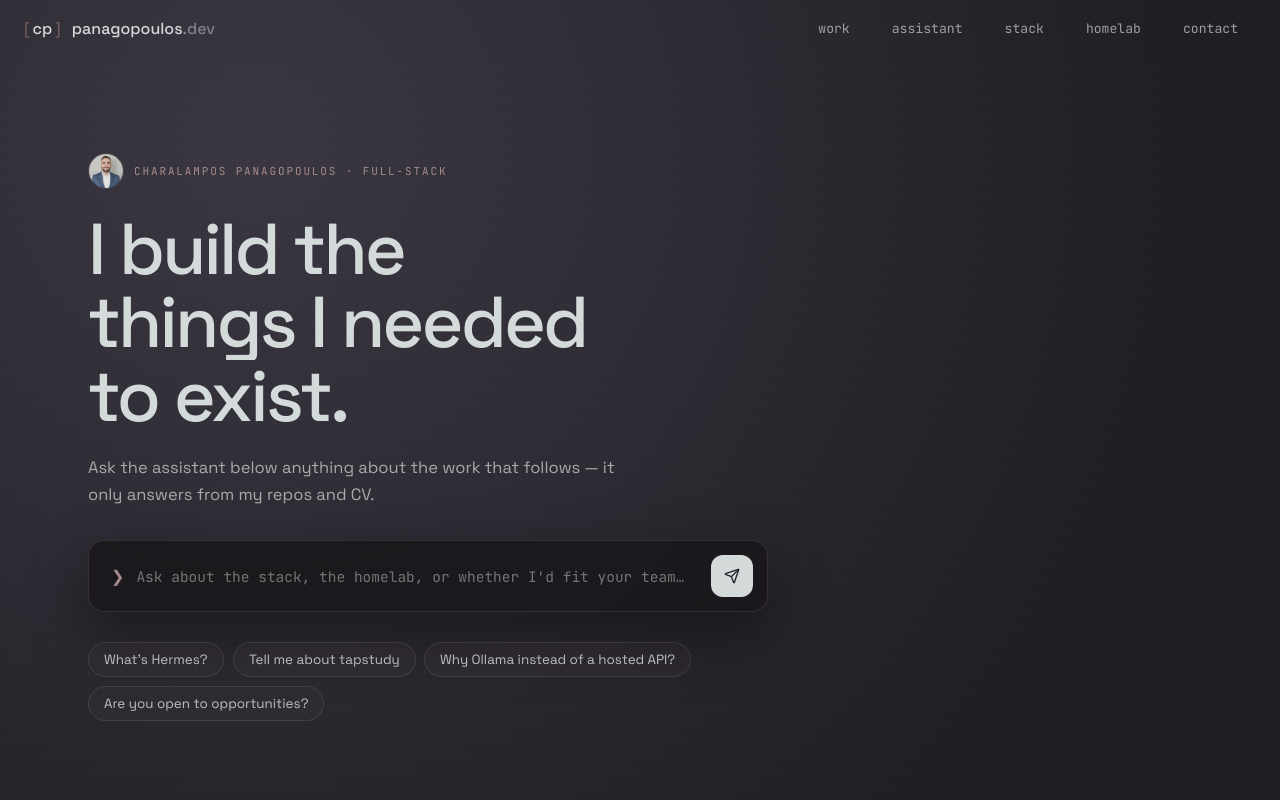
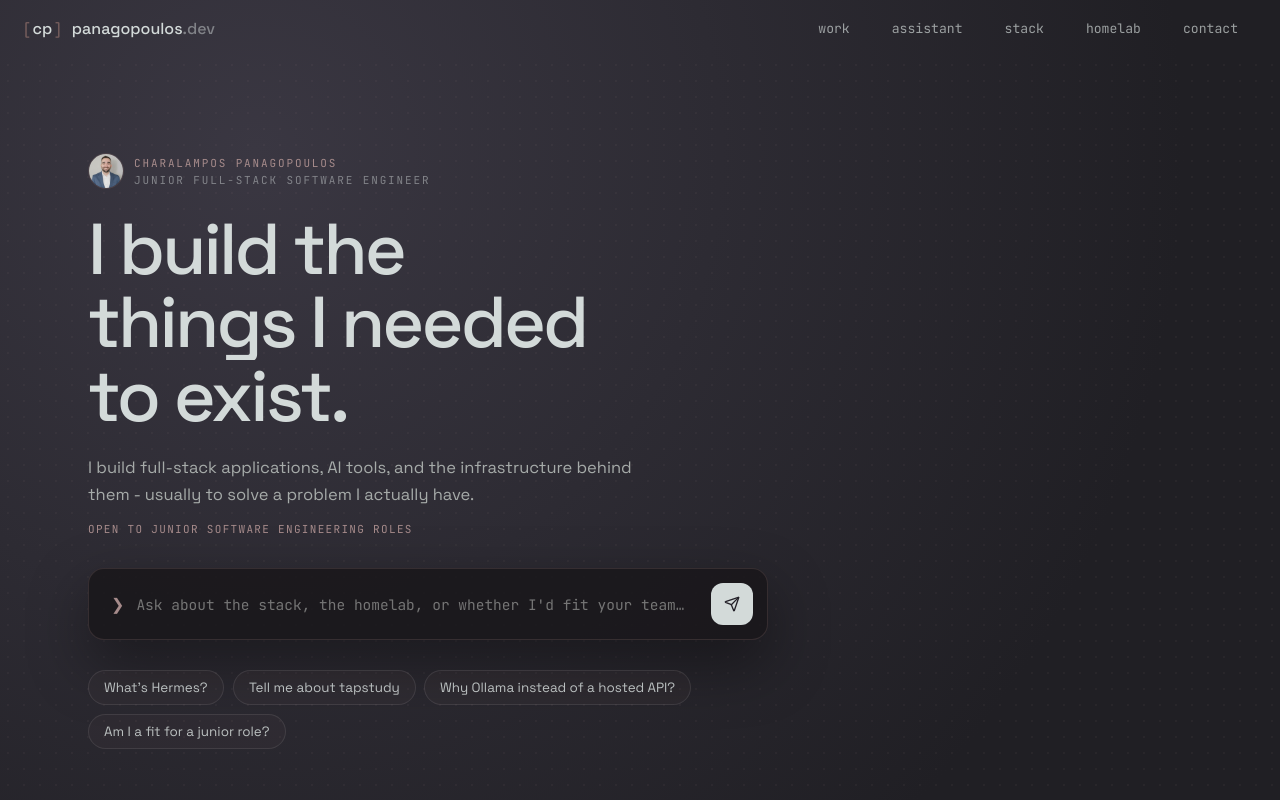
Before and after one commit to c-panagopoulos/Personal-Website, a React (Vite) app in the folder client/: page / in a window 1280 px wide. Shown: the top 800 px of the page. Built offline with nearby package versions, Linux system fonts and the light colour scheme.

Commit message:
Update hero content: two-line scrambled byline, new subtitle, open-to-roles line, updated chip

```diff
--- a/client/src/components/Hero.jsx
+++ b/client/src/components/Hero.jsx
@@ -7,15 +7,49 @@ const CHIPS = [
   "What's Hermes?",
   "Tell me about tapstudy",
   "Why Ollama instead of a hosted API?",
-  "Are you open to opportunities?",
+  "Am I a fit for a junior role?",
 ];
 
-const BYLINE = "CHARALAMPOS PANAGOPOULOS · FULL-STACK";
+const NAME_LINE = "CHARALAMPOS PANAGOPOULOS";
+const ROLE_LINE = "JUNIOR FULL-STACK SOFTWARE ENGINEER";
 const SCRAMBLE_CHARS = "!<>-_\\/[]{}=+*^?#$%&";
 const EASE = "cubic-bezier(0.2, 0.7, 0.2, 1)";
 
 function randomScrambleChar() {
   return SCRAMBLE_CHARS[Math.floor(Math.random() * SCRAMBLE_CHARS.length)];
+}
+
+// Reveals `text` by resolving random scramble characters into the real
+// string over `duration`ms, starting `delay`ms after mount — used to give
+// the byline's two lines their own independent, staggered reveal.
+function useScramble(text, delay, duration) {
+  const [display, setDisplay] = useState("");
+
+  useEffect(() => {
+    let raf;
+    const start = performance.now();
+    const tick = (now) => {
+      const elapsed = now - start - delay;
+      if (elapsed < 0) {
+        raf = requestAnimationFrame(tick);
+        return;
+      }
+      const progress = Math.min(1, elapsed / duration);
+      const revealCount = Math.floor(progress * text.length);
+      let out = "";
+      for (let i = 0; i < text.length; i++) {
+        const ch = text[i];
+        out += ch === " " ? ch : i < revealCount ? ch : randomScrambleChar();
+      }
+      setDisplay(out);
+      if (progress < 1) raf = requestAnimationFrame(tick);
+      else setDisplay(text);
+    };
+    raf = requestAnimationFrame(tick);
+    return () => cancelAnimationFrame(raf);
+  }, [text, delay, duration]);
+
+  return display;
 }
 
 export default function Hero() {
@@ -28,33 +62,8 @@ export default function Hero() {
   // first would incorrectly show up here and lock this composer too.
   const heroTurn = chat.history.find((t) => t.origin === "hero");
   const open = Boolean(heroTurn);
-  const [bylineDisplay, setBylineDisplay] = useState("");
-
-  useEffect(() => {
-    let raf;
-    const start = performance.now();
-    const delay = 550;
-    const duration = 850;
-    const tick = (now) => {
-      const elapsed = now - start - delay;
-      if (elapsed < 0) {
-        raf = requestAnimationFrame(tick);
-        return;
-      }
-      const progress = Math.min(1, elapsed / duration);
-      const revealCount = Math.floor(progress * BYLINE.length);
-      let out = "";
-      for (let i = 0; i < BYLINE.length; i++) {
-        const ch = BYLINE[i];
-        out += ch === " " || ch === "·" ? ch : i < revealCount ? ch : randomScrambleChar();
-      }
-      setBylineDisplay(out);
-      if (progress < 1) raf = requestAnimationFrame(tick);
-      else setBylineDisplay(BYLINE);
-    };
-    raf = requestAnimationFrame(tick);
-    return () => cancelAnimationFrame(raf);
-  }, []);
+  const nameDisplay = useScramble(NAME_LINE, 550, 650);
+  const roleDisplay = useScramble(ROLE_LINE, 750, 750);
 
   return (
     <div className="hero">
@@ -74,8 +83,13 @@ export default function Hero() {
               alt="Charalampos"
               style={{ animation: "avatarSpring 0.8s cubic-bezier(0.2, 0.8, 0.2, 1) 0.5s both" }}
             />
-            <span className="hero__label" style={{ whiteSpace: "pre", minWidth: 1 }}>
-              {bylineDisplay || " "}
+            <span className="hero__label-group">
+              <span className="hero__label" style={{ whiteSpace: "pre", minWidth: 1 }}>
+                {nameDisplay || " "}
+              </span>
+              <span className="hero__label hero__label--muted" style={{ whiteSpace: "pre", minWidth: 1 }}>
+                {roleDisplay || " "}
+              </span>
             </span>
           </div>
           <h1 className="hero__title">
@@ -84,7 +98,11 @@ export default function Hero() {
             <span style={{ display: "block", animation: `titleWipe 0.8s ${EASE} 1.3s both` }}>to exist.</span>
           </h1>
           <p className="hero__subtitle" style={{ animation: `sceneRiseBlur 0.8s ${EASE} 1.7s both` }}>
-            Ask the assistant below anything about the work that follows — it only answers from my repos and CV.
+            I build full-stack applications, AI tools, and the infrastructure behind them - usually to solve a
+            problem I actually have.
+          </p>
+          <p className="hero__status" style={{ animation: `sceneRiseBlur 0.6s ${EASE} 1.85s both` }}>
+            OPEN TO JUNIOR SOFTWARE ENGINEERING ROLES
           </p>
 
           <div className="hero__interact">
@@ -112,7 +130,7 @@ export default function Hero() {
                   {heroTurn?.error && <p className="chat-bubble__text--muted">{heroTurn.error}</p>}
                   {heroTurn?.done && (
                     <a className="hero-answer__jump" href="#assistant">
-                      see exactly how it answered — continue below ↓
+                      see exactly how it answered - continue below ↓
                     </a>
                   )}
                 </div>
--- a/client/src/styles/global.css
+++ b/client/src/styles/global.css
@@ -614,13 +614,29 @@ button {
   width: 36px;
   height: 36px;
   border-radius: 50%;
+  flex-shrink: 0;
   object-fit: cover;
   border: 1px solid rgba(113, 90, 90, 0.4);
 }
+.hero__label-group {
+  display: flex;
+  flex-direction: column;
+  gap: 3px;
+}
 .hero__label {
   font-family: var(--font-mono);
   font-size: 11px;
   letter-spacing: 0.17em;
+  color: #a68b8b;
+}
+.hero__label--muted {
+  color: rgba(211, 218, 217, 0.48);
+}
+.hero__status {
+  margin: 14px 0 0;
+  font-family: var(--font-mono);
+  font-size: 11px;
+  letter-spacing: 0.12em;
   color: #a68b8b;
 }
 .hero__title {
```
